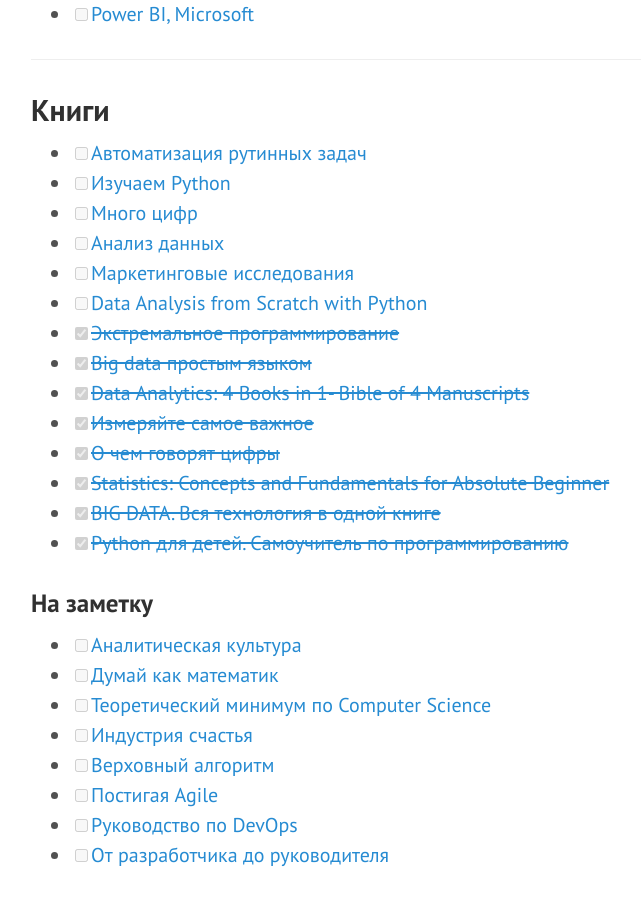
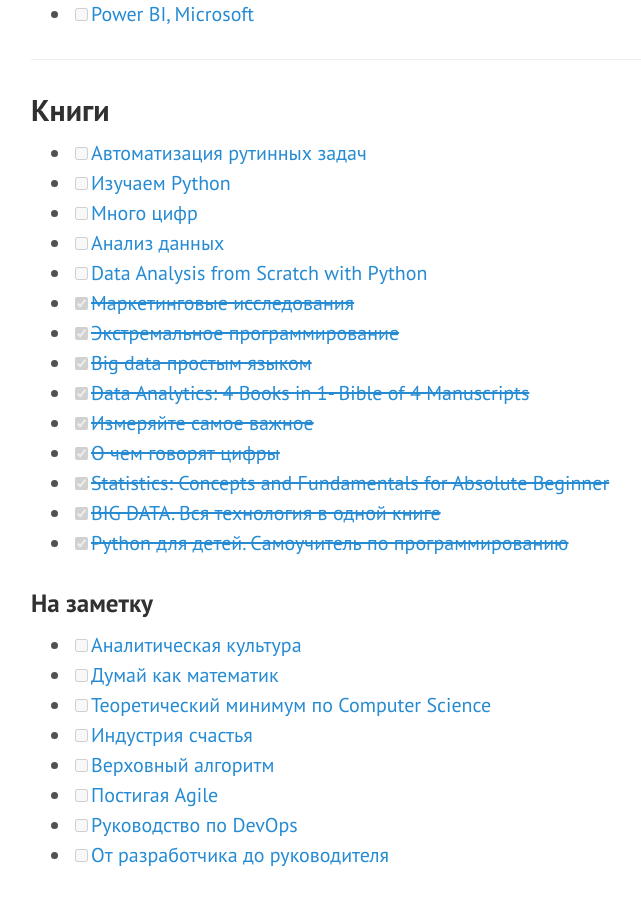
Before and after one commit to Drewleks/about-me, a Jekyll site: the page built from plan.md, in a window 1280 px wide and 900 px high, scrolled down 1200 px. Shown: the whole window, without its empty margins (429-1070 px from the left). Built offline with Jekyll 4.4.1, drawn with Linux system fonts in a browser that asks for light colours.

```diff
--- a/plan.md
+++ b/plan.md
@@ -42,8 +42,8 @@ title: Обучение
 - [ ] [Изучаем Python](https://www.ozon.ru/context/detail/id/138132785/)
 - [ ] [Много цифр](https://www.ozon.ru/context/detail/id/34806852/)
 - [ ] [Анализ данных](https://biblio-online.ru/book/analiz-dannyh-432178)
-- [ ] [Маркетинговые исследования](https://biblio-online.ru/book/marketingovye-issledovaniya-426419)
 - [ ] [Data Analysis from Scratch with Python](https://www.amazon.com/Data-Analysis-Scratch-Python-Visualization-ebook/dp/B07GFQCKNR)
+- [x] [~~Маркетинговые исследования~~](https://biblio-online.ru/book/marketingovye-issledovaniya-426419)
 - [x] [~~Экстремальное программирование~~](https://www.litres.ru/kent-bek/ekstremalnoe-programmirovanie-razrabotka-cherez-testirovanie/)
 - [x] [~~Big data простым языком~~](https://www.litres.ru/aleksey-blagirev/big-data-prostym-yazykom/)
 - [x] [~~Data Analytics: 4 Books in 1- Bible of 4 Manuscripts~~](https://www.amazon.com/gp/product/B07D3RJB2W)
```
